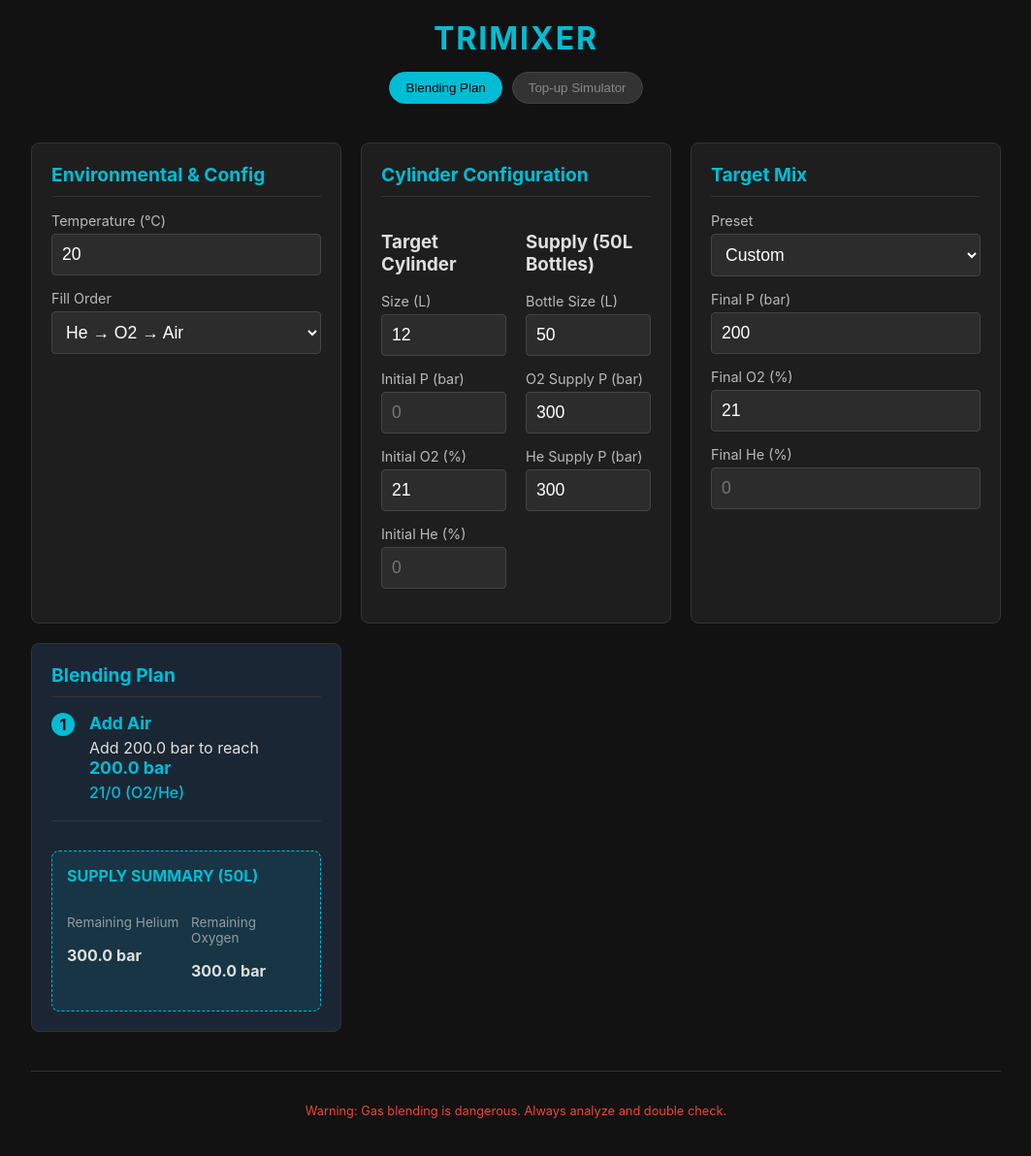
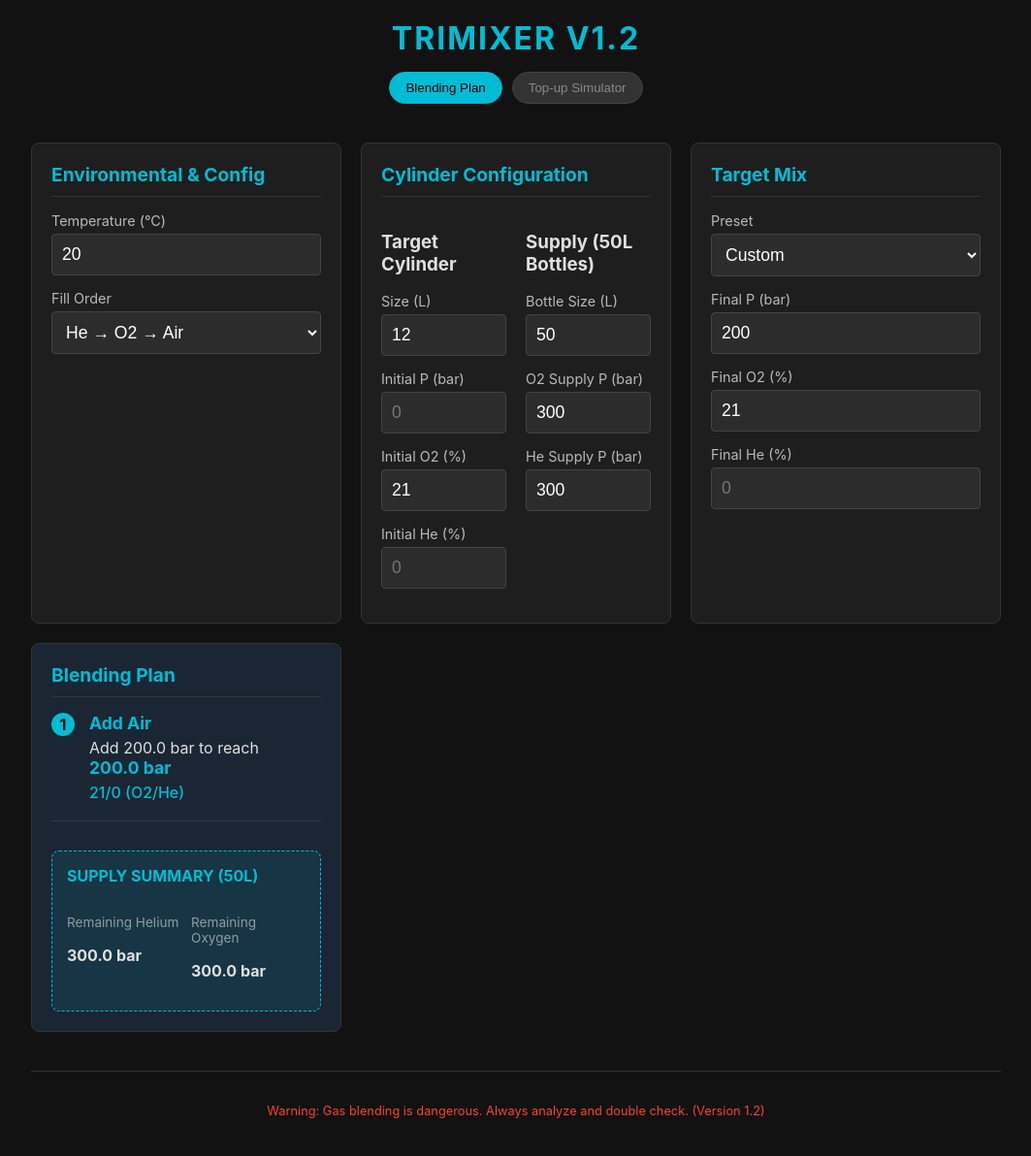
Before and after one commit to schlumi77/trimixer, a React (Vite) app: page / in a window 1280 px wide. Shown: the top 1192 px of the page at 97% size, without its empty margins (108-1171 px from the left). Built offline with nearby package versions, Linux system fonts and the light colour scheme.

Commit message:
Add versioning to header and footer to help debug deployment

```diff
--- a/index.html
+++ b/index.html
@@ -12,6 +12,6 @@
   </head>
   <body>
     <div id="root"></div>
-    <script type="module" src="/src/main.tsx"></script>
+    <script type="module" src="src/main.tsx"></script>
   </body>
 </html>
--- a/src/App.tsx
+++ b/src/App.tsx
@@ -61,7 +61,7 @@ function App() {
   return (
     <div className="app-container">
       <header>
-        <h1>Trimixer</h1>
+        <h1>Trimixer v1.2</h1>
         <div className="mode-toggle">
           <button className={mode === 'plan' ? 'active' : ''} onClick={() => setMode('plan')}>Blending Plan</button>
           <button className={mode === 'topup' ? 'active' : ''} onClick={() => setMode('topup')}>Top-up Simulator</button>
@@ -239,7 +239,7 @@ function App() {
       </main>
 
       <footer>
-        <p>Warning: Gas blending is dangerous. Always analyze and double check.</p>
+        <p>Warning: Gas blending is dangerous. Always analyze and double check. (Version 1.2)</p>
       </footer>
     </div>
   );
```
